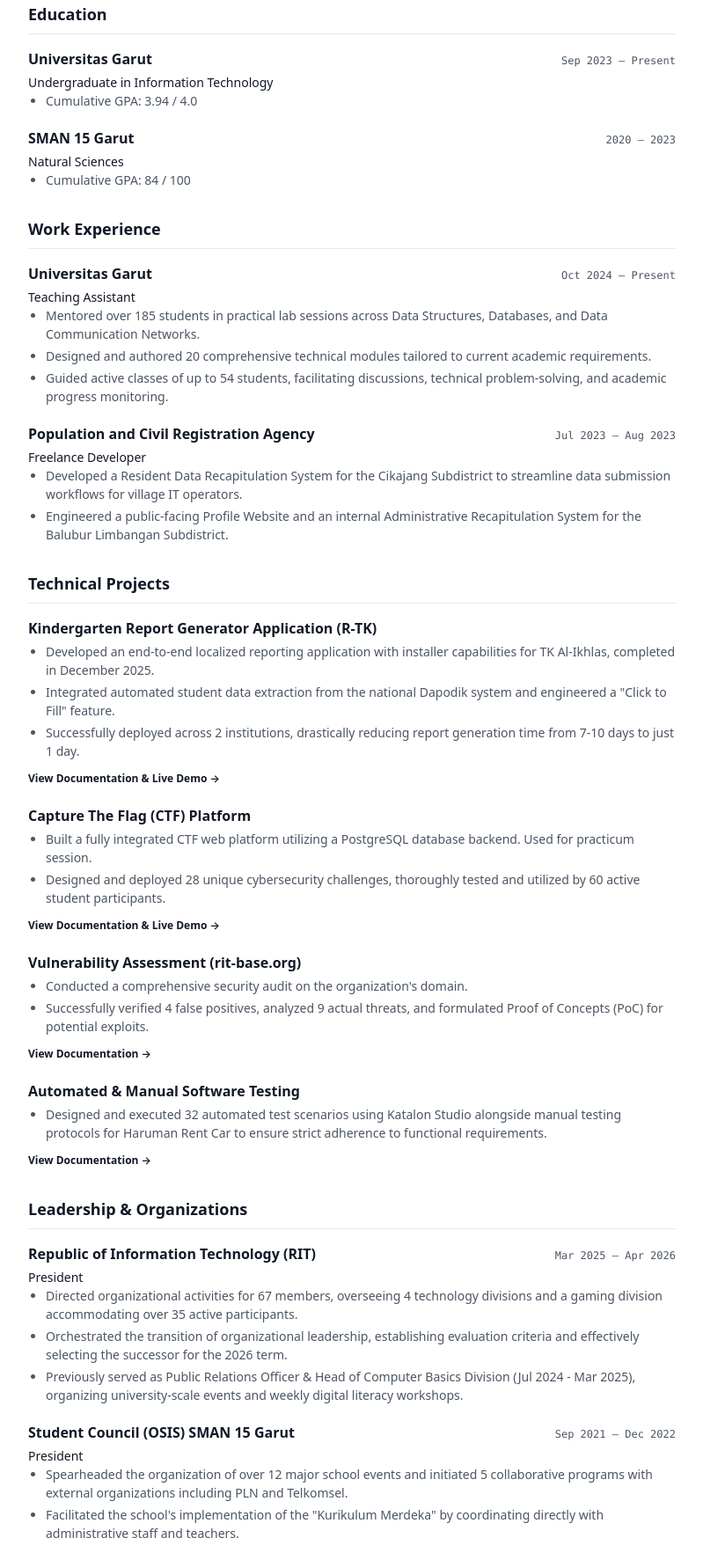
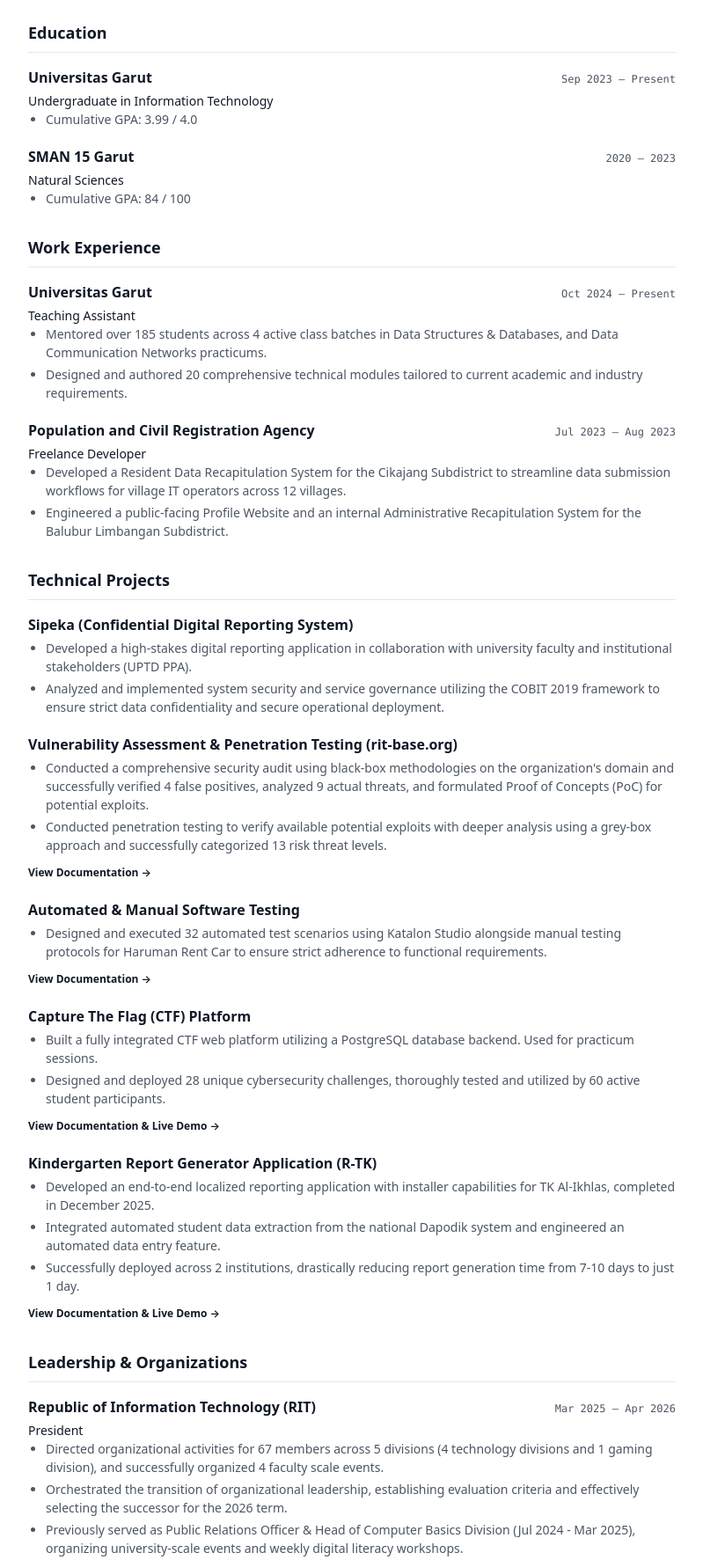
Before and after one commit to KazukiFujimaru/personal-cv, a plain HTML site: page index.html in a window 1280 px wide. Shown: the part 287-2060 px from the top of the page at 88% size, without its empty margins (240-1039 px from the left). Drawn offline with Linux system fonts and the light colour scheme.

Commit message:
Update:  Revisi isi

```diff
--- a/index.html
+++ b/index.html
@@ -12,7 +12,7 @@
         <div class="header-content">
             <h1>Reza Gartiwa Faisal</h1>
             <p class="summary">
-                Highly dedicated Information Technology undergraduate specializing in Fullstack Development, Quality Control (QC), and Cybersecurity. Experienced in end-to-end web architecture and automated software testing.
+                Highly dedicated Information Technology undergraduate specializing in end-to-end web development, software testing and cybersecurity. Seeking a QA & Web Support role to ensure robust, bug-free web and gamification platforms by leveraging strong analytical skills and foundational familiarity with game engine environments.
             </p>
 
             <div class="contact-info">
@@ -29,7 +29,7 @@
                     <svg xmlns="http://www.w3.org/2000/svg" viewBox="0 0 24 24" fill="none" stroke="currentColor" stroke-width="2" stroke-linecap="round" stroke-linejoin="round"><path d="M4 4h16c1.1 0 2 .9 2 2v12c0 1.1-.9 2-2 2H4c-1.1 0-2-.9-2-2V6c0-1.1.9-2 2-2z"></path><polyline points="22,6 12,13 2,6"></polyline></svg>
                 </a>
 
-                <a href="tel:+628997238259" class="icon-btn" aria-label="Phone">
+                <a href="https://wa.me/+628997238259" class="icon-btn" aria-label="Phone">
                     <svg xmlns="http://www.w3.org/2000/svg" viewBox="0 0 24 24" fill="none" stroke="currentColor" stroke-width="2" stroke-linecap="round" stroke-linejoin="round"><path d="M22 16.92v3a2 2 0 0 1-2.18 2 19.79 19.79 0 0 1-8.63-3.07 19.5 19.5 0 0 1-6-6 19.79 19.79 0 0 1-3.07-8.67A2 2 0 0 1 4.11 2h3a2 2 0 0 1 2 1.72 12.84 12.84 0 0 0 .7 2.81 2 2 0 0 1-.45 2.11L8.09 9.91a16 16 0 0 0 6 6l1.27-1.27a2 2 0 0 1 2.11-.45 12.84 12.84 0 0 0 2.81.7A2 2 0 0 1 22 16.92z"></path></svg>
                 </a>
 
@@ -53,7 +53,7 @@
             </div>
             <div class="item-subtitle">Undergraduate in Information Technology</div>
             <ul>
-                <li>Cumulative GPA: 3.94 / 4.0</li>
+                <li>Cumulative GPA: 3.99 / 4.0</li>
             </ul>
         </div>
         <div class="item">
@@ -77,9 +77,8 @@
             </div>
             <div class="item-subtitle">Teaching Assistant</div>
             <ul>
-                <li>Mentored over 185 students in practical lab sessions across Data Structures, Databases, and Data Communication Networks.</li>
-                <li>Designed and authored 20 comprehensive technical modules tailored to current academic requirements.</li>
-                <li>Guided active classes of up to 54 students, facilitating discussions, technical problem-solving, and academic progress monitoring.</li>
+                <li>Mentored over 185 students across 4 active class batches in Data Structures & Databases, and Data Communication Networks practicums.</li>
+                <li>Designed and authored 20 comprehensive technical modules tailored to current academic and industry requirements.</li>
             </ul>
         </div>
         <div class="item">
@@ -89,7 +88,7 @@
             </div>
             <div class="item-subtitle">Freelance Developer</div>
             <ul>
-                <li>Developed a Resident Data Recapitulation System for the Cikajang Subdistrict to streamline data submission workflows for village IT operators.</li>
+                <li>Developed a Resident Data Recapitulation System for the Cikajang Subdistrict to streamline data submission workflows for village IT operators across 12 villages.</li>
                 <li>Engineered a public-facing Profile Website and an internal Administrative Recapitulation System for the Balubur Limbangan Subdistrict.</li>
             </ul>
         </div>
@@ -99,36 +98,20 @@
         <h2>Technical Projects</h2>
         <div class="item">
             <div class="item-header">
-                <div class="item-title">Kindergarten Report Generator Application (R-TK)</div>
+                <div class="item-title">Sipeka (Confidential Digital Reporting System)</div>
             </div>
             <ul>
-                <li>Developed an end-to-end localized reporting application with installer capabilities for TK Al-Ikhlas, completed in December 2025.</li>
-                <li>Integrated automated student data extraction from the national Dapodik system and engineered a "Click to Fill" feature.</li>
-                <li>Successfully deployed across 2 institutions, drastically reducing report generation time from 7-10 days to just 1 day.</li>
+                <li>Developed a high-stakes digital reporting application in collaboration with university faculty and institutional stakeholders (UPTD PPA).</li>
+                <li>Analyzed and implemented system security and service governance utilizing the COBIT 2019 framework to ensure strict data confidentiality and secure operational deployment.</li>
             </ul>
-            <a href="https://docs.google.com/document/d/1czDADcLgA9sCND9gI7ah8Ha8MMhIpEVufpkZpsGKcQE/edit?usp=sharing" target="_blank" rel="noopener noreferrer" class="project-link">
-                View Documentation & Live Demo →
-            </a>
         </div>
         <div class="item">
             <div class="item-header">
-                <div class="item-title">Capture The Flag (CTF) Platform</div>
+                <div class="item-title">Vulnerability Assessment & Penetration Testing (rit-base.org)</div>
             </div>
             <ul>
-                <li>Built a fully integrated CTF web platform utilizing a PostgreSQL database backend. Used for practicum session.</li>
-                <li>Designed and deployed 28 unique cybersecurity challenges, thoroughly tested and utilized by 60 active student participants.</li>
-            </ul>
-            <a href="https://docs.google.com/document/d/1TufSmC8lFlkIW6K1MVyprr5XQaevhVGKBT5YDdT1lco/edit?usp=sharing" target="_blank" rel="noopener noreferrer" class="project-link">
-                View Documentation & Live Demo →
-            </a>
-        </div>
-        <div class="item">
-            <div class="item-header">
-                <div class="item-title">Vulnerability Assessment (rit-base.org)</div>
-            </div>
-            <ul>
-                <li>Conducted a comprehensive security audit on the organization's domain.</li>
-                <li>Successfully verified 4 false positives, analyzed 9 actual threats, and formulated Proof of Concepts (PoC) for potential exploits.</li>
+                <li>Conducted a comprehensive security audit using black-box methodologies on the organization's domain and successfully verified 4 false positives, analyzed 9 actual threats, and formulated Proof of Concepts (PoC) for potential exploits.</li>
+                <li>Conducted penetration testing to verify available potential exploits with deeper analysis using a grey-box approach and successfully categorized 13 risk threat levels.</li>
             </ul>
             <a href="https://drive.google.com/drive/folders/1WvI0t-YPWPaQFpPpxmlxd79vPgYZXWGo?usp=sharing" target="_blank" rel="noopener noreferrer" class="project-link">
                 View Documentation →
@@ -145,6 +128,31 @@
                 View Documentation →
             </a>
         </div>
+        <div class="item">
+            <div class="item-header">
+                <div class="item-title">Capture The Flag (CTF) Platform</div>
+            </div>
+            <ul>
+                <li>Built a fully integrated CTF web platform utilizing a PostgreSQL database backend. Used for practicum sessions.</li>
+                <li>Designed and deployed 28 unique cybersecurity challenges, thoroughly tested and utilized by 60 active student participants.</li>
+            </ul>
+            <a href="https://docs.google.com/document/d/1TufSmC8lFlkIW6K1MVyprr5XQaevhVGKBT5YDdT1lco/edit?usp=sharing" target="_blank" rel="noopener noreferrer" class="project-link">
+                View Documentation & Live Demo →
+            </a>
+        </div>
+        <div class="item">
+            <div class="item-header">
+                <div class="item-title">Kindergarten Report Generator Application (R-TK)</div>
+            </div>
+            <ul>
+                <li>Developed an end-to-end localized reporting application with installer capabilities for TK Al-Ikhlas, completed in December 2025.</li>
+                <li>Integrated automated student data extraction from the national Dapodik system and engineered an automated data entry feature.</li>
+                <li>Successfully deployed across 2 institutions, drastically reducing report generation time from 7-10 days to just 1 day.</li>
+            </ul>
+            <a href="https://docs.google.com/document/d/1czDADcLgA9sCND9gI7ah8Ha8MMhIpEVufpkZpsGKcQE/edit?usp=sharing" target="_blank" rel="noopener noreferrer" class="project-link">
+                View Documentation & Live Demo →
+            </a>
+        </div>
     </section>
 
     <section>
@@ -156,7 +164,7 @@
             </div>
             <div class="item-subtitle">President</div>
             <ul>
-                <li>Directed organizational activities for 67 members, overseeing 4 technology divisions and a gaming division accommodating over 35 active participants.</li>
+                <li>Directed organizational activities for 67 members across 5 divisions (4 technology divisions and 1 gaming division), and successfully organized 4 faculty scale events.</li>
                 <li>Orchestrated the transition of organizational leadership, establishing evaluation criteria and effectively selecting the successor for the 2026 term.</li>
                 <li>Previously served as Public Relations Officer & Head of Computer Basics Division (Jul 2024 - Mar 2025), organizing university-scale events and weekly digital literacy workshops.</li>
             </ul>
@@ -202,6 +210,9 @@
             <div class="skill-badge">Supabase</div>
             <div class="skill-badge">Katalon Studio</div>
             <div class="skill-badge">OWASP ZAP</div>
+            <div class="skill-badge">Unity Engine</div>
+            <div class="skill-badge">Godot Engine</div>
+            <div class="skill-badge">Roblox Studio</div>
         </div>
     </section>
 
```
